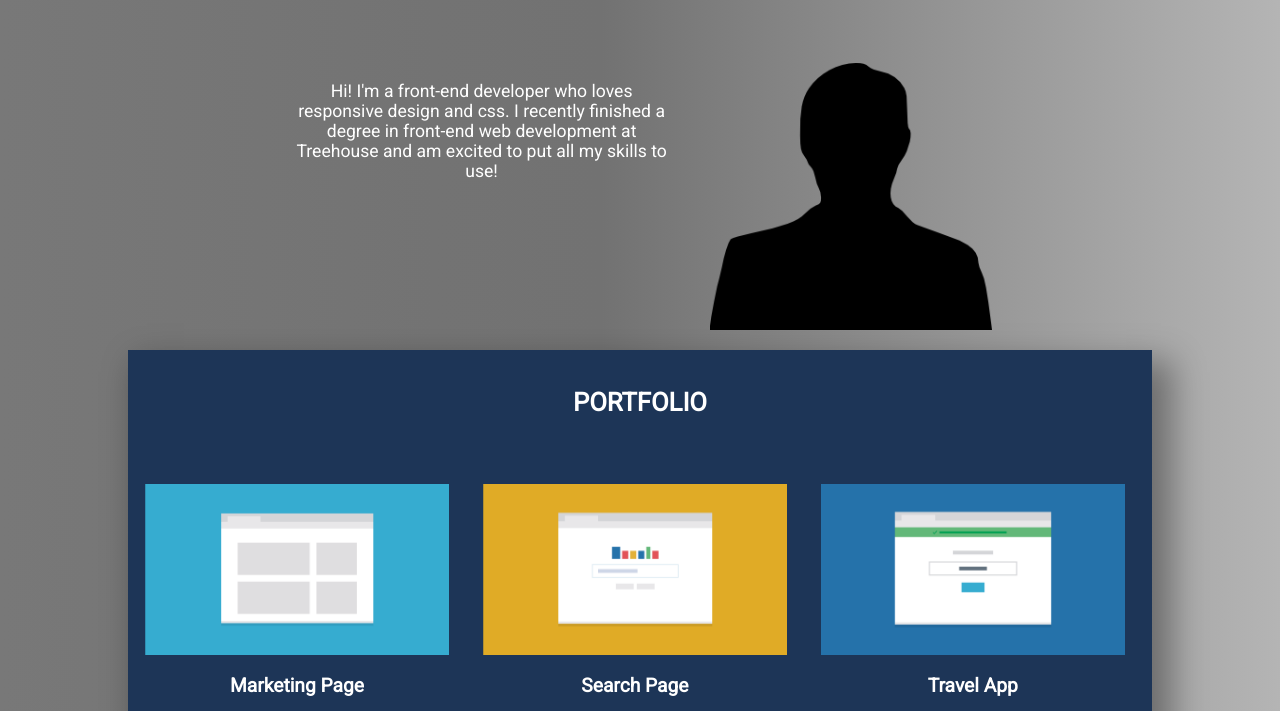
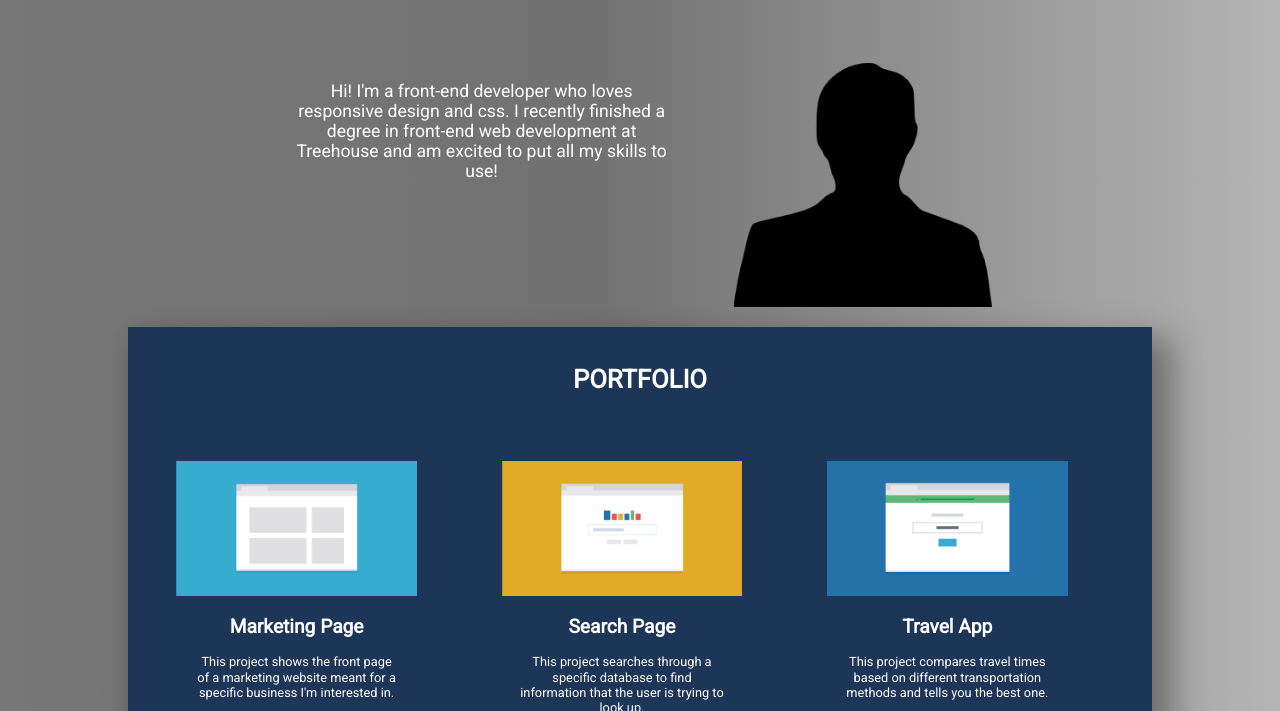
Before and after one commit to setggall/Responsive-Layout-Project, a plain HTML site: page index.html in a window 1280 px wide. Shown: the part 73-784 px from the top of the page. Drawn offline with Linux system fonts and the light colour scheme.

Commit message:
Finished? Fingers crossed.
Fixed issue with floated properties at certain widths.

```diff
--- a/css/styles.css
+++ b/css/styles.css
@@ -1,3 +1,7 @@
+* {
+  box-sizing: border-box;
+}
+
 body {
   font-family: 'Roboto', sans-serif;
   background: rgba(120,120,120,1);
@@ -70,8 +74,7 @@ filter: progid:DXImageTransform.Microsoft.gradient( startColorstr='#787878', end
   width: 100%;
   display: block;
   text-align: center;
-  padding-top: 20px;
-  padding-bottom: 30px;
+  padding: 20px 20px 30px 20px;
 }
 
 .content img {
@@ -205,8 +208,17 @@ header {
 }
 
 .content {
-  float: left;
-  width: 50%;
+  display: inline-block;
+  width: 46%;
+  vertical-align: top;
+  margin: 0 auto;
+  margin-left: 15px;
+}
+
+.content p {
+  width: 80%;
+  margin: 0 auto;
+  padding: 0 5px;
 }
 
 .contact {
@@ -275,17 +287,15 @@ footer {
 }
 
 .content {
-  width: 33%;
+  width: 30%;
 }
 
-.content p {
-  font-size: 1.1rem;
-  padding-left: 20px;
-  padding-right: 20px;
+.skills {
+  width: 60%;
 }
 
 .contact {
-  width: 20%;
+  width: 50%;
   padding: 15px 20px;
 }
 
--- a/index.html
+++ b/index.html
@@ -2,6 +2,7 @@
 
 <html lang="en">
 <head>
+  <meta name="viewport" content="width=device-width, initial-scale=1">
   <link href="https://fonts.googleapis.com/css?family=Roboto" rel="stylesheet">
   <link rel="stylesheet" href="css/normalize.css" type="text/css">
   <link rel="stylesheet" href="css/styles.css" type="text/css">
@@ -27,7 +28,7 @@
 <p>Hi! I'm a front-end developer who loves responsive design and css. I recently finished a degree in front-end web development at Treehouse and am excited to put all my skills to use!</p>
 </div>
 
-  <div class="portfolio clearfix" id="portfolio">
+  <div class="portfolio" id="portfolio">
     <h1>PORTFOLIO</h1>
     <div class="content">
     <img src="Images/portfolio-1.png" alt="Marketing Page" />
```
